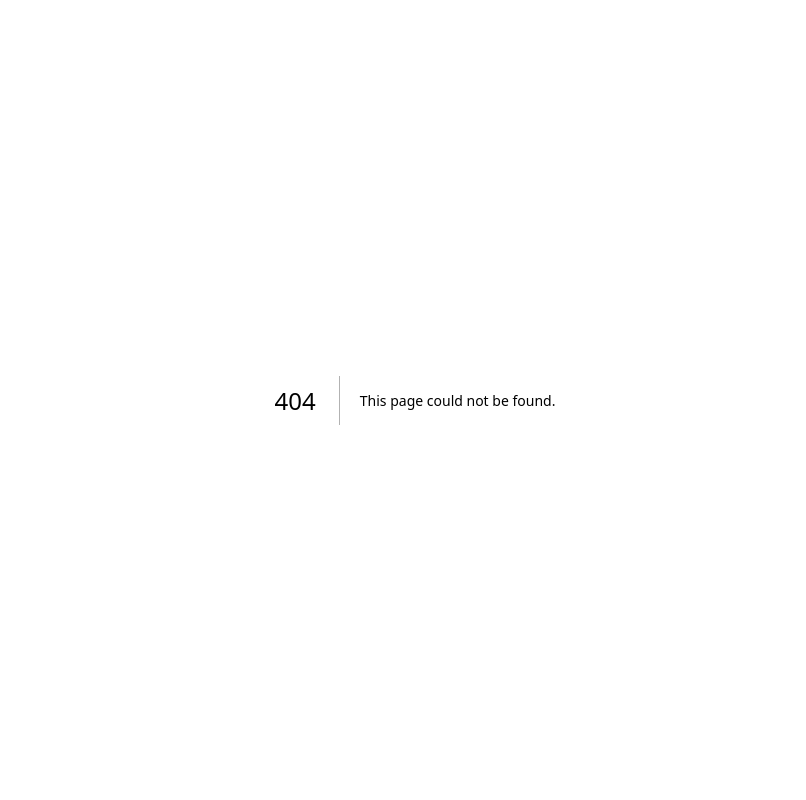
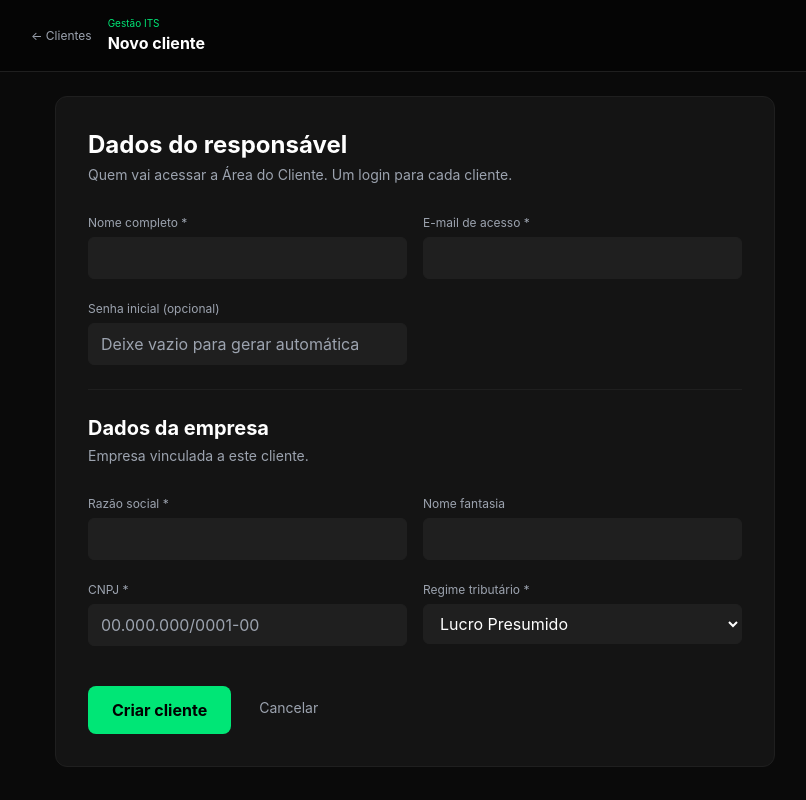
Before and after one commit to gabrielscheincouto-svg/its-tarefas, a Next.js app in the folder web/: page /gestao/clientes/novo in a window 1280 px wide. Before the commit this address had no page. Shown: the whole page, without its empty margins (225-1031 px from the left). Built offline with nearby package versions, Linux system fonts and the light colour scheme.

Commit message:
Create NovoClientePage component for client creation

```diff
--- /dev/null
+++ b/web/app/(gestao)/gestao/clientes/novo/page.tsx
@@ -0,0 +1,158 @@
+"use client";
+import { useState, useTransition } from "react";
+import Link from "next/link";
+import { useRouter } from "next/navigation";
+import { criarCliente } from "../actions";
+
+export default function NovoClientePage() {
+  const router = useRouter();
+  const [pending, startTransition] = useTransition();
+  const [resultado, setResultado] = useState<any>(null);
+  const [erro, setErro] = useState<string | null>(null);
+
+  async function onSubmit(e: React.FormEvent<HTMLFormElement>) {
+    e.preventDefault();
+    setErro(null);
+    setResultado(null);
+    const fd = new FormData(e.currentTarget);
+    startTransition(async () => {
+      const r = await criarCliente(fd);
+      if (r.ok) {
+        setResultado(r);
+      } else {
+        setErro(r.erro);
+      }
+    });
+  }
+
+  return (
+    <main className="min-h-screen bg-its-dark text-white">
+      <header className="bg-its-darker border-b border-its-gray p-4 sticky top-0 z-10">
+        <div className="max-w-3xl mx-auto flex items-center gap-4">
+          <Link href="/gestao/clientes" className="text-xs text-gray-400 hover:text-its-green">← Clientes</Link>
+          <div>
+            <div className="text-[10px] text-its-green">Gestão ITS</div>
+            <div className="font-bold">Novo cliente</div>
+          </div>
+        </div>
+      </header>
+
+      <section className="max-w-3xl mx-auto p-6">
+        {resultado ? (
+          <div className="card p-8 border-its-green">
+            <div className="text-4xl">✅</div>
+            <h1 className="mt-4 text-2xl font-bold">Cliente criado com sucesso</h1>
+            <p className="text-gray-400 mt-2">
+              Compartilhe as credenciais abaixo com o cliente. Ele poderá trocar
+              a senha depois do primeiro acesso.
+            </p>
+
+            <div className="mt-6 bg-its-darker border border-its-gray rounded-lg p-4 space-y-3 font-mono text-sm">
+              <div>
+                <div className="text-[10px] text-gray-500 uppercase">URL de acesso</div>
+                <div className="text-its-green">(sua URL do Netlify)/login</div>
+              </div>
+              <div>
+                <div className="text-[10px] text-gray-500 uppercase">E-mail</div>
+                <div>{resultado.email}</div>
+              </div>
+              <div>
+                <div className="text-[10px] text-gray-500 uppercase">Senha inicial</div>
+                <div className="text-its-green">{resultado.senha}</div>
+              </div>
+            </div>
+
+            <div className="mt-6 flex gap-3">
+              <Link href="/gestao/clientes" className="btn-green">
+                Voltar para a lista
+              </Link>
+              <button
+                onClick={() => { setResultado(null); router.refresh(); }}
+                className="text-sm text-gray-400 hover:text-its-green px-4 py-3"
+              >
+                Cadastrar outro
+              </button>
+            </div>
+          </div>
+        ) : (
+          <form onSubmit={onSubmit} className="card p-8 space-y-6">
+            <div>
+              <h1 className="text-2xl font-bold">Dados do responsável</h1>
+              <p className="text-gray-400 text-sm mt-1">
+                Quem vai acessar a Área do Cliente. Um login para cada cliente.
+              </p>
+            </div>
+
+            <div className="grid md:grid-cols-2 gap-4">
+              <Field label="Nome completo *" name="nome" required />
+              <Field label="E-mail de acesso *" name="email" type="email" required />
+              <Field
+                label="Senha inicial (opcional)"
+                name="senha"
+                type="text"
+                placeholder="Deixe vazio para gerar automática"
+              />
+            </div>
+
+            <div className="border-t border-its-gray pt-6">
+              <h2 className="text-xl font-bold">Dados da empresa</h2>
+              <p className="text-gray-400 text-sm mt-1">
+                Empresa vinculada a este cliente.
+              </p>
+            </div>
+
+            <div className="grid md:grid-cols-2 gap-4">
+              <Field label="Razão social *" name="razao_social" required />
+              <Field label="Nome fantasia" name="nome_fantasia" />
+              <Field label="CNPJ *" name="cnpj" placeholder="00.000.000/0001-00" required />
+              <div>
+                <label className="text-xs text-gray-400">Regime tributário *</label>
+                <select
+                  name="regime"
+                  defaultValue="presumido"
+                  required
+                  className="mt-1 w-full bg-its-gray border border-its-gray rounded-md px-3 py-2 text-white focus:border-its-green outline-none"
+                >
+                  <option value="simples">Simples Nacional</option>
+                  <option value="presumido">Lucro Presumido</option>
+                  <option value="real">Lucro Real</option>
+                </select>
+              </div>
+            </div>
+
+            {erro && (
+              <div className="bg-red-900/30 border border-red-800 text-red-300 text-sm p-3 rounded">
+                {erro}
+              </div>
+            )}
+
+            <div className="flex gap-3 pt-4">
+              <button type="submit" disabled={pending} className="btn-green">
+                {pending ? "Criando..." : "Criar cliente"}
+              </button>
+              <Link href="/gestao/clientes" className="text-sm text-gray-400 hover:text-its-green px-4 py-3">
+                Cancelar
+              </Link>
+            </div>
+          </form>
+        )}
+      </section>
+    </main>
+  );
+}
+
+function Field({ label, name, type = "text", required = false, placeholder = "" }:
+  { label: string; name: string; type?: string; required?: boolean; placeholder?: string }) {
+  return (
+    <div>
+      <label className="text-xs text-gray-400">{label}</label>
+      <input
+        type={type}
+        name={name}
+        required={required}
+        placeholder={placeholder}
+        className="mt-1 w-full bg-its-gray border border-its-gray rounded-md px-3 py-2 text-white focus:border-its-green outline-none"
+      />
+    </div>
+  );
+}
```
